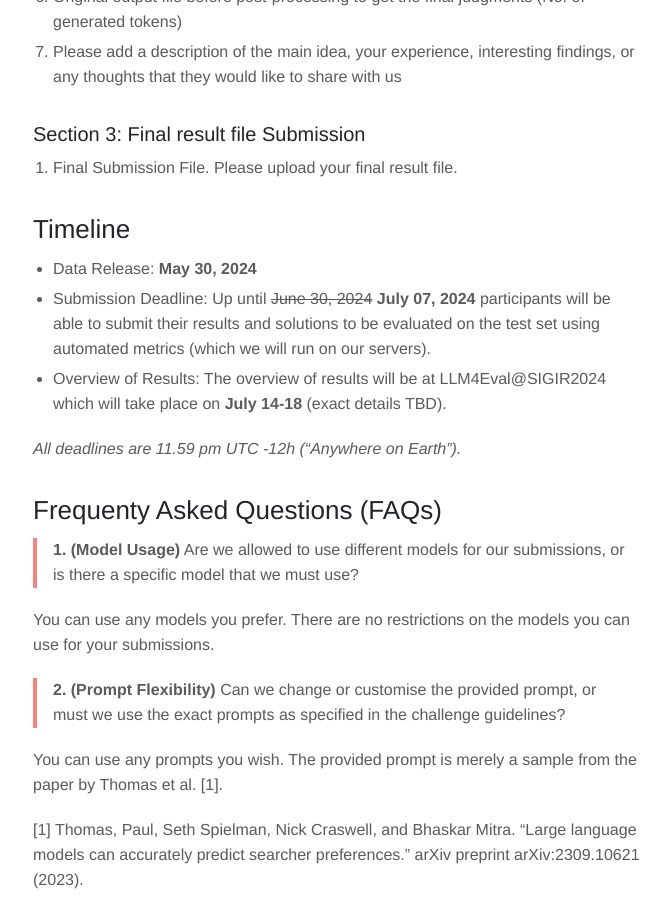
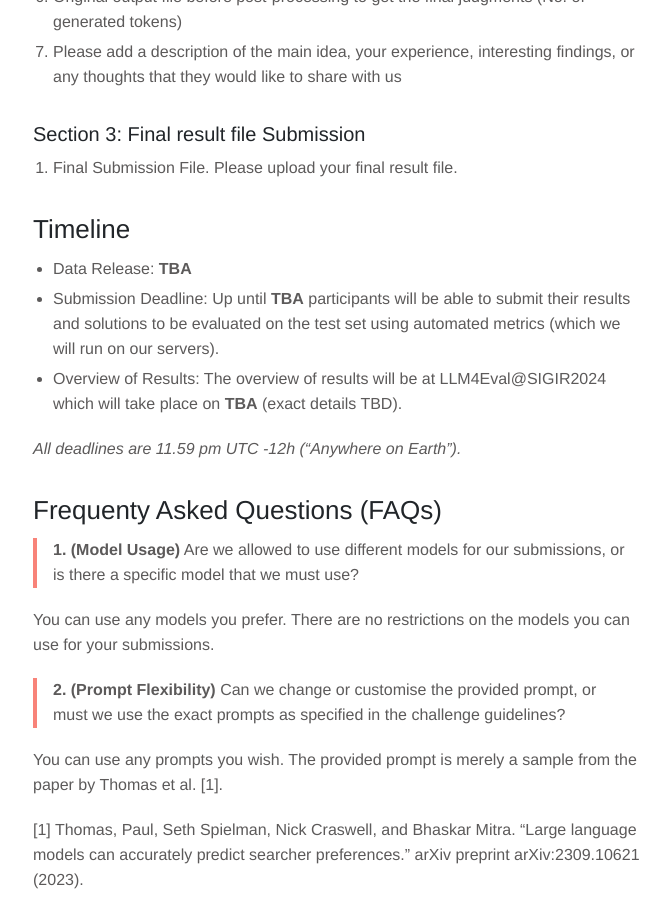
Before and after one commit to llm4eval/WSDM2025, a Jekyll site: the page built from challenge.md, in a window 1280 px wide and 900 px high, scrolled down 3124 px. Shown: the whole window, without its empty margins (142-812 px from the left). Built offline with Jekyll 4.4.1, drawn with Linux system fonts in a browser that asks for light colours.

Commit message:
Update challenge.md

```diff
--- a/challenge.md
+++ b/challenge.md
@@ -77,9 +77,9 @@ We provide a step-by-step Google Form to submit the detailed submission files. P
 1. Final Submission File. Please upload your final result file.
 
 ## Timeline
-- Data Release: __May 30, 2024__
-- Submission Deadline: Up until ~~June 30, 2024~~ __July 07, 2024__ participants will be able to submit their results and solutions to be evaluated on the test set using automated metrics (which we will run on our servers).
-- Overview of Results: The overview of results will be at LLM4Eval@SIGIR2024 which will take place on __July 14-18__ (exact details TBD).
+- Data Release: __TBA__
+- Submission Deadline: Up until __TBA__ participants will be able to submit their results and solutions to be evaluated on the test set using automated metrics (which we will run on our servers).
+- Overview of Results: The overview of results will be at LLM4Eval@SIGIR2024 which will take place on __TBA__ (exact details TBD).
 
 _All deadlines are 11.59 pm UTC -12h ("Anywhere on Earth")._
 
```
